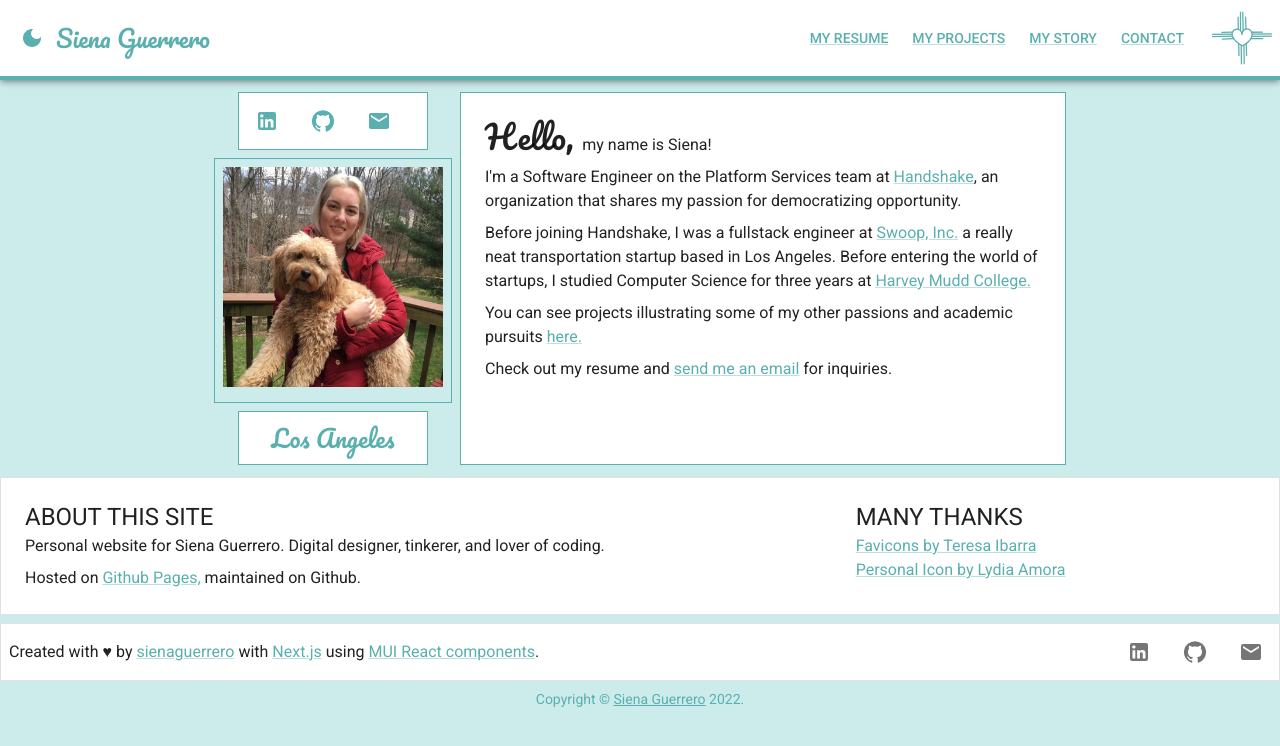
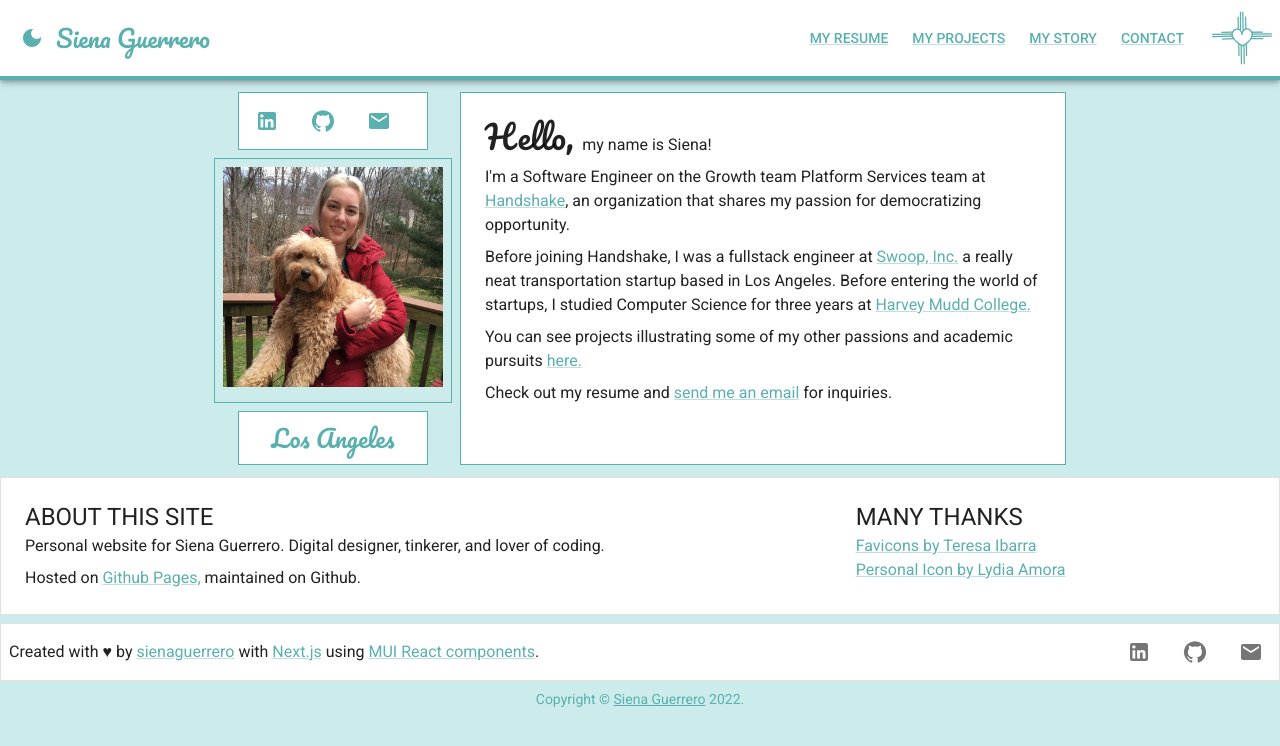
Before and after one commit to sienaguerrero/by-the-marina-website-v2, a Next.js app in the folder by-the-marina-nextjs/: page / in a window 1280 px wide. Shown: the top 746 px of the page. Built offline with nearby package versions, Linux system fonts and the light colour scheme; a web font is replaced by a local one.

Commit message:
fix apostrophe issue

```diff
--- a/by-the-marina-nextjs/pages/index.tsx
+++ b/by-the-marina-nextjs/pages/index.tsx
@@ -22,7 +22,7 @@ export default function IndexPage() {
   const theme = useTheme();
   const isMobile = useMediaQuery(theme.breakpoints.down("sm"));
 
-  const siteTitle = `Siena&apos;s Personal Site`;
+  const siteTitle = "Siena\'s Personal Site";
 
   return (
     <>
@@ -141,7 +141,7 @@ export default function IndexPage() {
                 </Box>
 
                 <Typography sx={{ mb: 1 }}>
-                  I&apos;m a Software Engineer on the Platform Services team at{" "}
+                  I&apos;m a Software Engineer on the Growth team Platform Services team at{" "}
                   <Link href="https://joinhandshake.com/">Handshake</Link>, an
                   organization that shares my passion for democratizing
                   opportunity.
```
